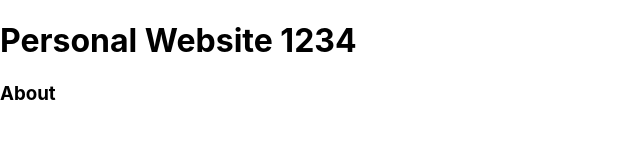
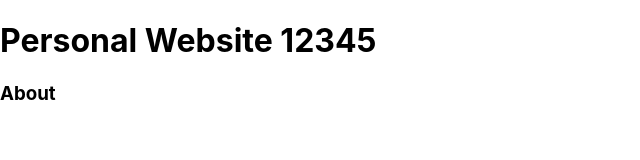
Before and after one commit to argishtib/argishtib.github.io, a React (Create React App) app: page / in a window 1280 px wide. Shown: the top 160 px of the page, without its empty margins (0-640 px from the left). Built offline with nearby package versions, Linux system fonts and the light colour scheme.

Commit message:
added 5
added a 5 value

```diff
--- a/src/App.js
+++ b/src/App.js
@@ -4,7 +4,7 @@ import "./App.css";
 function App() {
   return (
     <div>
-      <h1>Personal Website 1234</h1>
+      <h1>Personal Website 12345</h1>
       <h3>About</h3>
     </div>
   );
```
